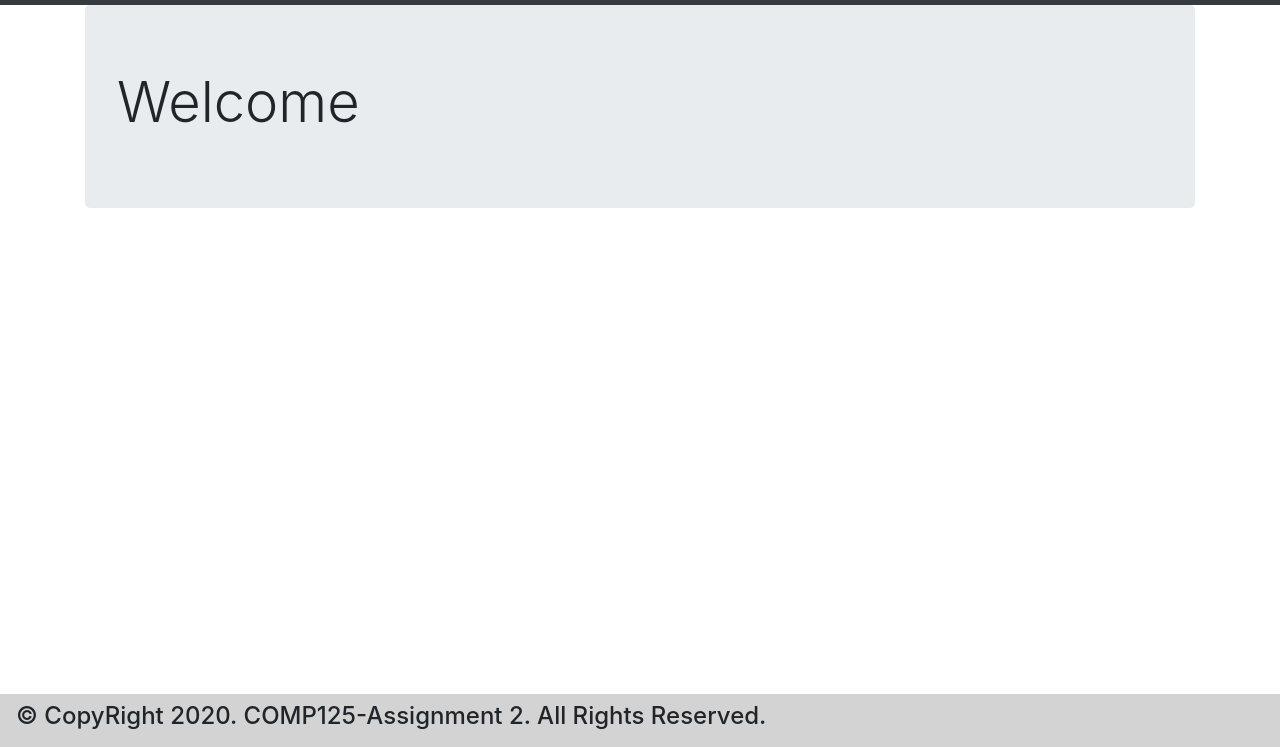
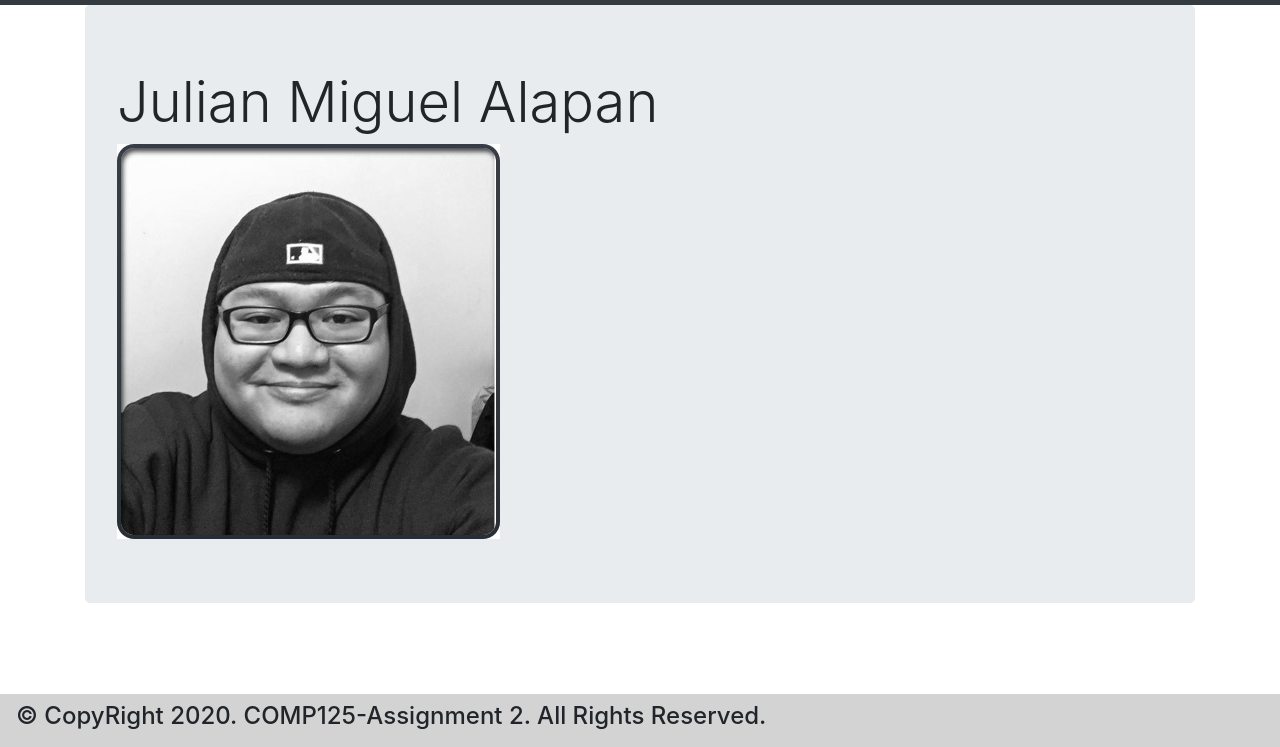
Before and after one commit to JulianMiguelAlapan/COMP125-M2020-Assignment_2, a website: page index.html in a window 1280 px wide. Shown: the part 53-800 px from the top of the page. Drawn offline with nearby package versions, Linux system fonts and the light colour scheme.

Commit message:
added current picture

```diff
--- a/index.html
+++ b/index.html
@@ -3,7 +3,7 @@
 <head>
     <meta charset="UTF-8">
     <meta name="viewport" content="width=device-width, initial-scale=1.0">
-    <title>COMP125 - M2020 - Assignment 2 - Home</title>
+    <title>Home</title>
     <!-- CSS Section -->
     <link rel="stylesheet" href="./node_modules/bootstrap/dist/css/bootstrap.min.css">
     <link rel="stylesheet" href="./node_modules/@fortawesome/fontawesome-free/css/all.min.css">
@@ -11,6 +11,7 @@
 </head>
 <body>
     <!-- Main Navigation -->
+    <div id="allPage">
     <header>
         <nav class="navbar navbar-expand-lg navbar-dark bg-dark">
 
@@ -43,8 +44,8 @@
     <main>
         <div class="container">
             <div class="jumbotron">
-                <h1 class="display-4">Welcome</h1>
-
+                <h1 class="display-4">Julian Miguel Alapan</h1>
+                <img src="./Assets/images/currentPicture.jpg" alt="currentPic">
               </div>
         </div>
     </main>
@@ -54,7 +55,7 @@
             <h4>&copy; CopyRight 2020. COMP125-Assignment 2. All Rights Reserved.</h4>
         </nav>
     </footer>
-
+    </div>
     <!-- JavaScript Section -->
 
     <!-- 3rd Party JavaScript Libraries -->
```
